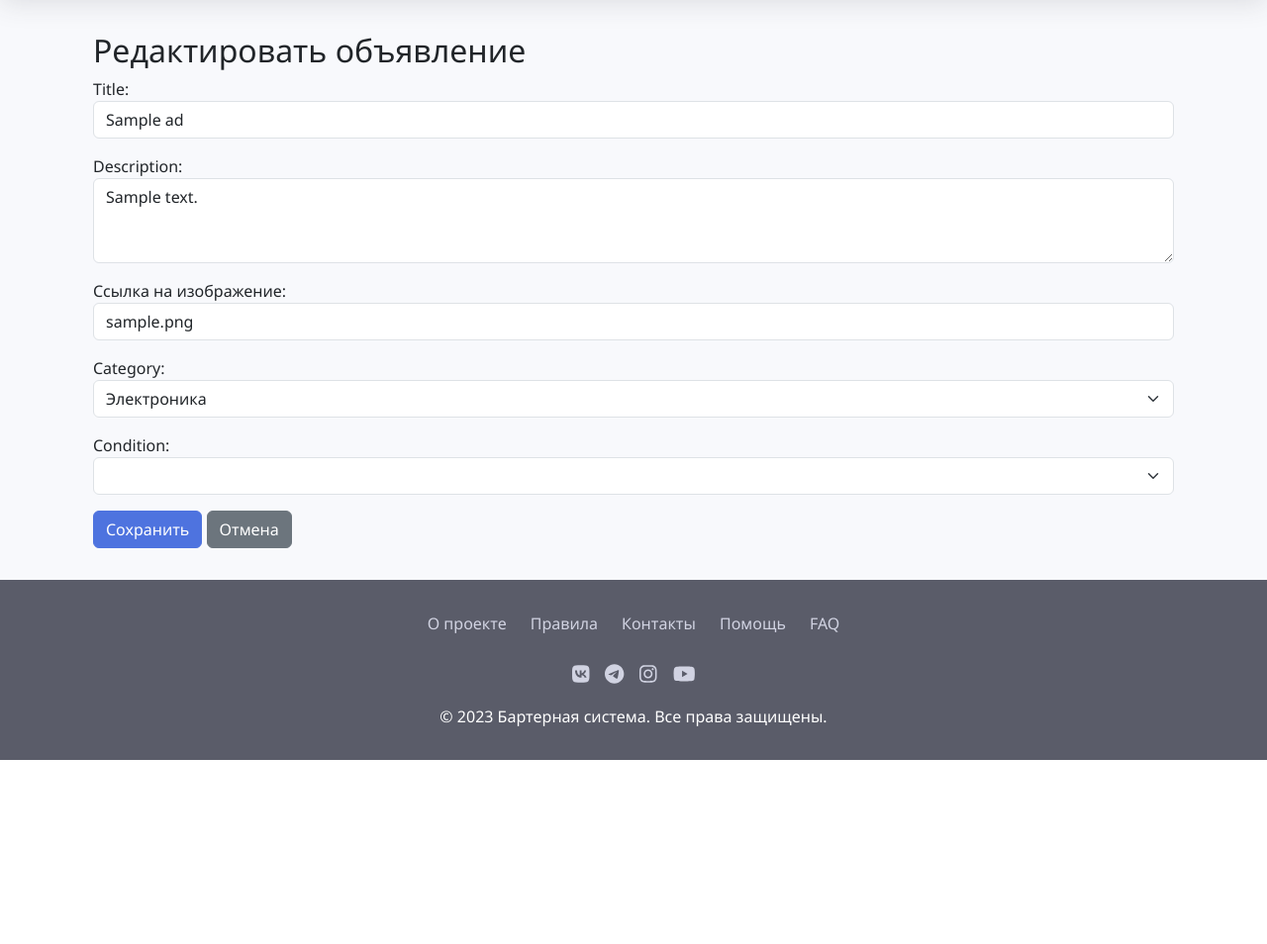
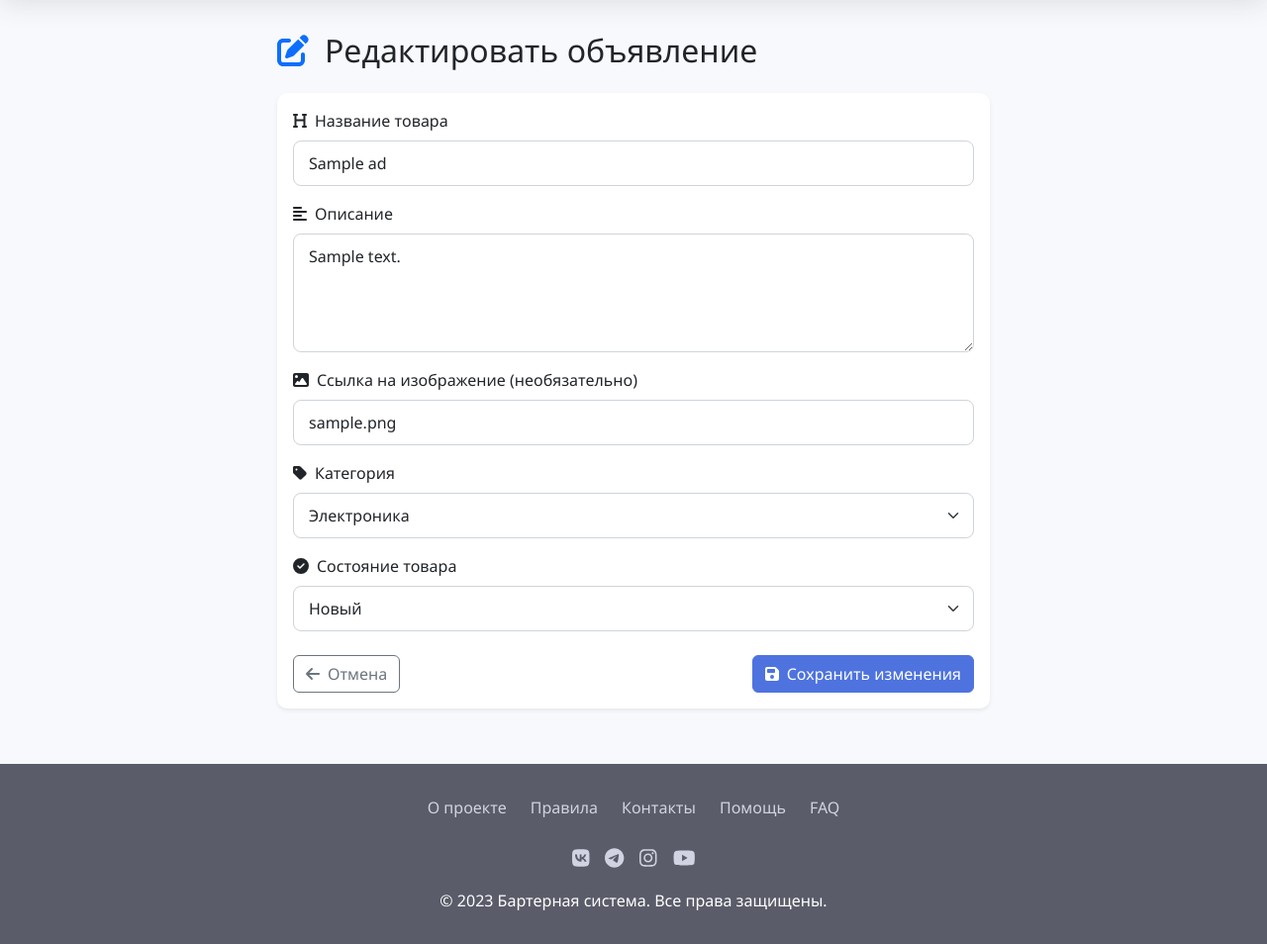
Before and after one commit to Maximkapp/test_task_django, a Django app: page /ads/1/edit/ in a window 1280 px wide. Shown: the part 70-1024 px from the top of the page at 99% size. Before the commit the page ends 838 px from the top, so only its background shows below. Run offline with Django 5.2, Linux system fonts and the light colour scheme; a user stored in the database is signed in; tables that the repository leaves empty hold one stand-in row (values such as "Sample post"); lists and menus that the app fills with data are empty.

Commit message:
Update ad_form.html

```diff
--- a/test_task/ads/templates/ads/ad_form.html
+++ b/test_task/ads/templates/ads/ad_form.html
@@ -1,16 +1,136 @@
 {% extends 'base.html' %}
 {% block content %}
 <div class="container">
-    <h2>{% if ad %}Редактировать{% else %}Создать{% endif %} объявление</h2>
-    <form method="post">
-        {% csrf_token %}
-        {{ form.as_p }}
-        <button type="submit" class="btn btn-primary">Сохранить</button>
-        {% if ad %}
-            <a href="{% url 'ad_detail' ad.id %}" class="btn btn-secondary">Отмена</a>
-        {% else %}
-            <a href="{% url 'list_ads' %}" class="btn btn-secondary">Отмена</a>
-        {% endif %}
-    </form>
+    <div class="row justify-content-center">
+        <div class="col-lg-8">
+            <!-- Заголовок с иконкой -->
+            <div class="d-flex align-items-center mb-4">
+                <h2 class="mb-0"><i class="fas fa-edit me-3 text-primary"></i>Редактировать объявление</h2>
+            </div>
+
+            <!-- Карточка формы -->
+            <div class="card shadow-sm">
+                <div class="card-body">
+                    <form method="post" enctype="multipart/form-data">
+                        {% csrf_token %}
+
+                        <!-- Название -->
+                        <div class="mb-3">
+                            <label for="{{ form.title.id_for_label }}" class="form-label">
+                                <i class="fas fa-heading me-2"></i>Название товара
+                            </label>
+                            {{ form.title }}
+                            {% if form.title.errors %}
+                                <div class="invalid-feedback d-block">
+                                    {{ form.title.errors }}
+                                </div>
+                            {% endif %}
+                        </div>
+
+                        <!-- Описание -->
+                        <div class="mb-3">
+                            <label for="{{ form.description.id_for_label }}" class="form-label">
+                                <i class="fas fa-align-left me-2"></i>Описание
+                            </label>
+                            {{ form.description }}
+                            {% if form.description.errors %}
+                                <div class="invalid-feedback d-block">
+                                    {{ form.description.errors }}
+                                </div>
+                            {% endif %}
+                        </div>
+
+                        <!-- Ссылка на изображение -->
+                        <div class="mb-3">
+                            <label for="{{ form.image_url.id_for_label }}" class="form-label">
+                                <i class="fas fa-image me-2"></i>Ссылка на изображение (необязательно)
+                            </label>
+                            {{ form.image_url }}
+                            {% if form.image_url.errors %}
+                                <div class="invalid-feedback d-block">
+                                    {{ form.image_url.errors }}
+                                </div>
+                            {% endif %}
+                        </div>
+
+                        <!-- Категория -->
+                        <div class="mb-3">
+                            <label for="{{ form.category.id_for_label }}" class="form-label">
+                                <i class="fas fa-tag me-2"></i>Категория
+                            </label>
+                            {{ form.category }}
+                            {% if form.category.errors %}
+                                <div class="invalid-feedback d-block">
+                                    {{ form.category.errors }}
+                                </div>
+                            {% endif %}
+                        </div>
+
+                        <!-- Состояние -->
+                        <div class="mb-4">
+                            <label for="{{ form.condition.id_for_label }}" class="form-label">
+                                <i class="fas fa-check-circle me-2"></i>Состояние товара
+                            </label>
+                            <select name="{{ form.condition.name }}" id="{{ form.condition.id_for_label }}"
+                                    class="form-select {% if form.condition.errors %}is-invalid{% endif %}">
+                                {% for value, label in form.fields.condition.choices %}
+                                    <option value="{{ value }}" {% if form.condition.value == value %}selected{% endif %}>
+                                        {{ label }}
+                                    </option>
+                                {% endfor %}
+                            </select>
+                            {% if form.condition.errors %}
+                                <div class="invalid-feedback d-block">
+                                    {{ form.condition.errors }}
+                                </div>
+                            {% endif %}
+                        </div>
+
+                        <!-- Кнопки -->
+                        <div class="d-flex justify-content-between">
+                            <a href="{% url 'ad_detail' ad.id %}" class="btn btn-outline-secondary">
+                                <i class="fas fa-arrow-left me-2"></i>Отмена
+                            </a>
+                            <button type="submit" class="btn btn-primary">
+                                <i class="fas fa-save me-2"></i>Сохранить изменения
+                            </button>
+                        </div>
+                    </form>
+                </div>
+            </div>
+        </div>
+    </div>
 </div>
+
+<style>
+    /* Стили для формы */
+    .card {
+        border-radius: 10px;
+        border: none;
+    }
+
+    .form-control, .form-select {
+        border-radius: 8px;
+        padding: 10px 15px;
+        border: 1px solid #ced4da;
+    }
+
+    .form-control:focus, .form-select:focus {
+        border-color: #4e73df;
+        box-shadow: 0 0 0 0.25rem rgba(78, 115, 223, 0.25);
+    }
+
+    textarea.form-control {
+        min-height: 120px;
+    }
+
+    .invalid-feedback {
+        color: #dc3545;
+        font-size: 0.875em;
+    }
+
+    .is-invalid {
+        border-color: #dc3545;
+    }
+</style>
 {% endblock %}
```
